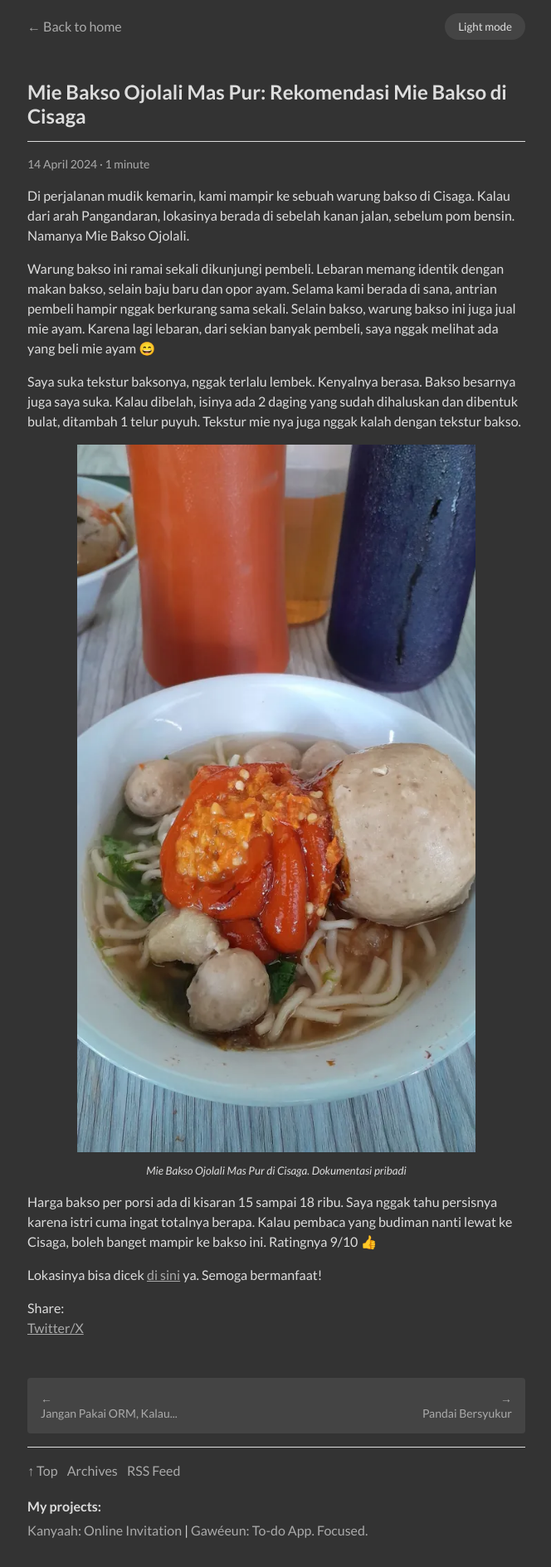
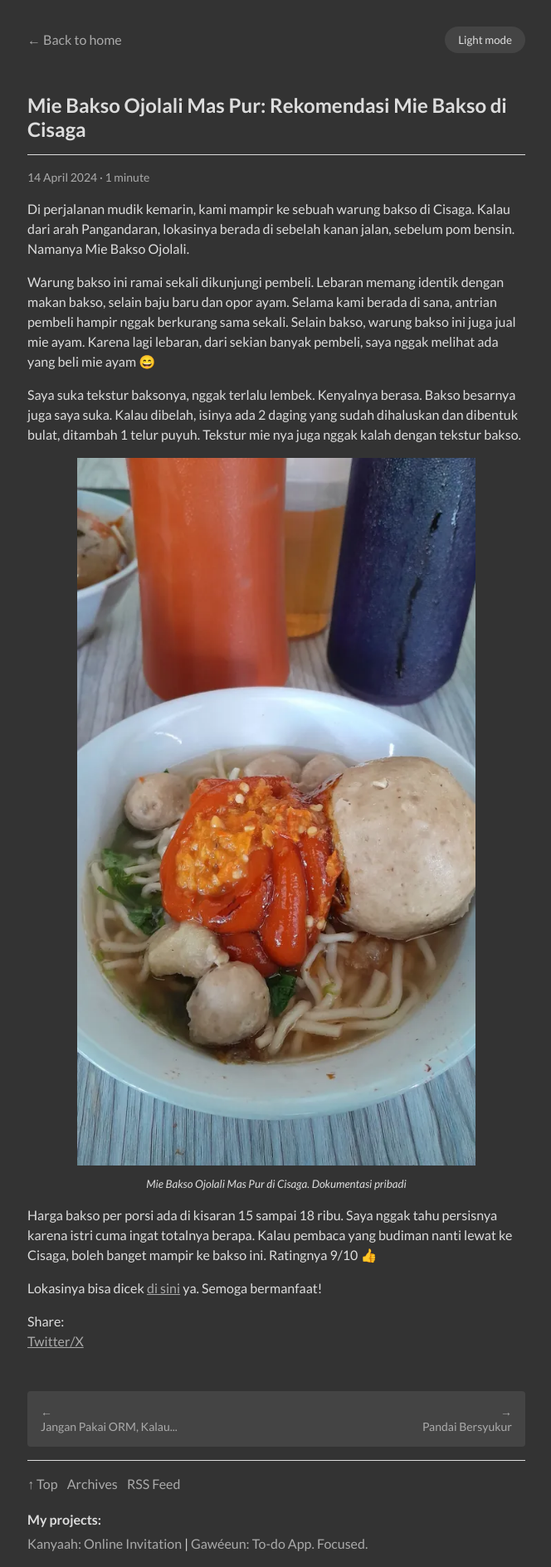
Before and after one commit to adiprnm/journal, a Jekyll site: the page built from _posts/2024-04-14-mie-bakso-mas-pur-cisaga.md, in a window 1280 px wide. Shown: the whole page at 83% size, without its empty margins (307-971 px from the left). Built offline with Jekyll 4.4.1, drawn with Linux system fonts in a browser that asks for light colours; comment, search, counter and statistics services are not loaded.

Commit message:
Change margin top to medium size in post layout

```diff
--- a/_layouts/post.html
+++ b/_layouts/post.html
@@ -24,7 +24,7 @@
   </head>
   <body>
     <main class="container body-wrapper" id="top">
-      <div class="flex justify-between items-center full-width margin-top margin-bottom-large">
+      <div class="flex justify-between items-center full-width margin-top-medium margin-bottom-large">
         <a href="/" class="back">← Back to home</a>
         <button class="dark-mode" id="darkModeButton">Light mode</button>
       </div>
```
